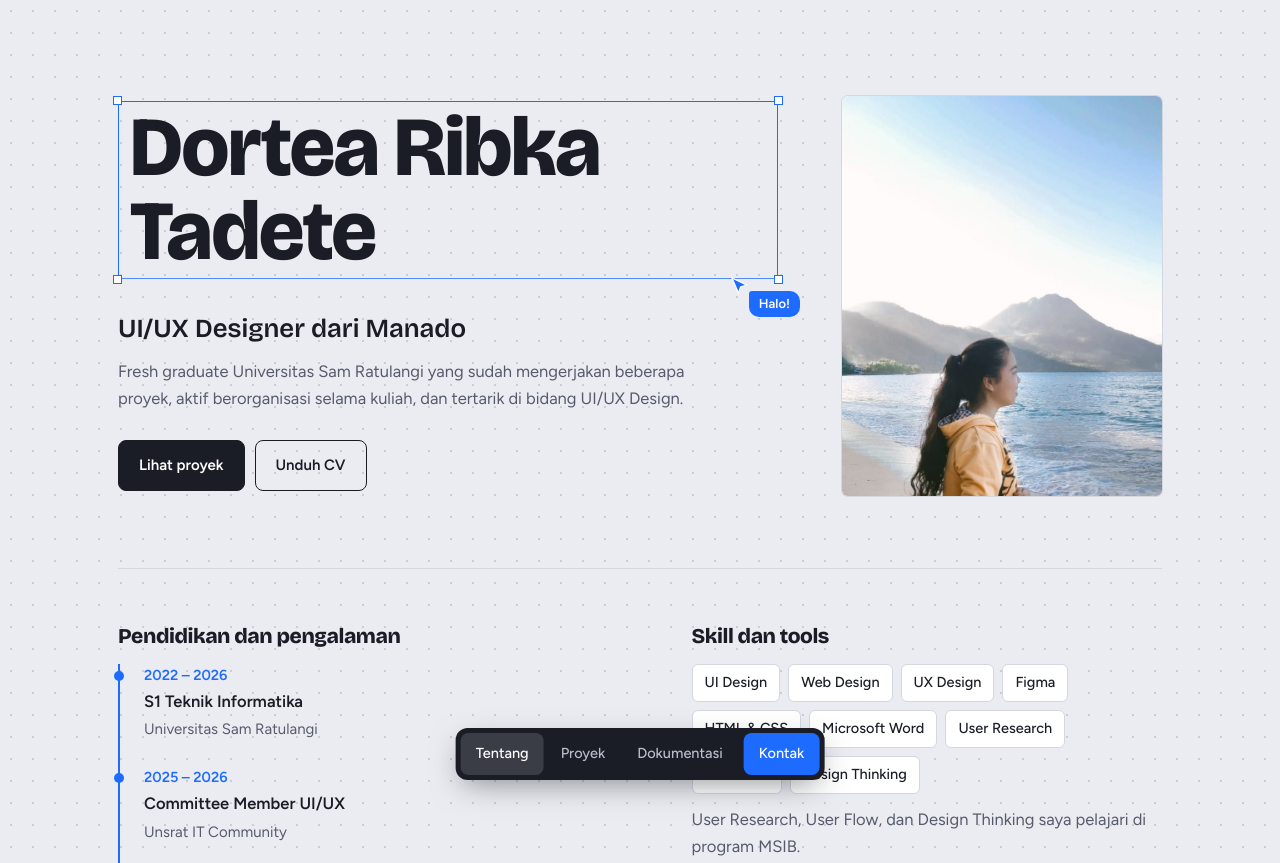
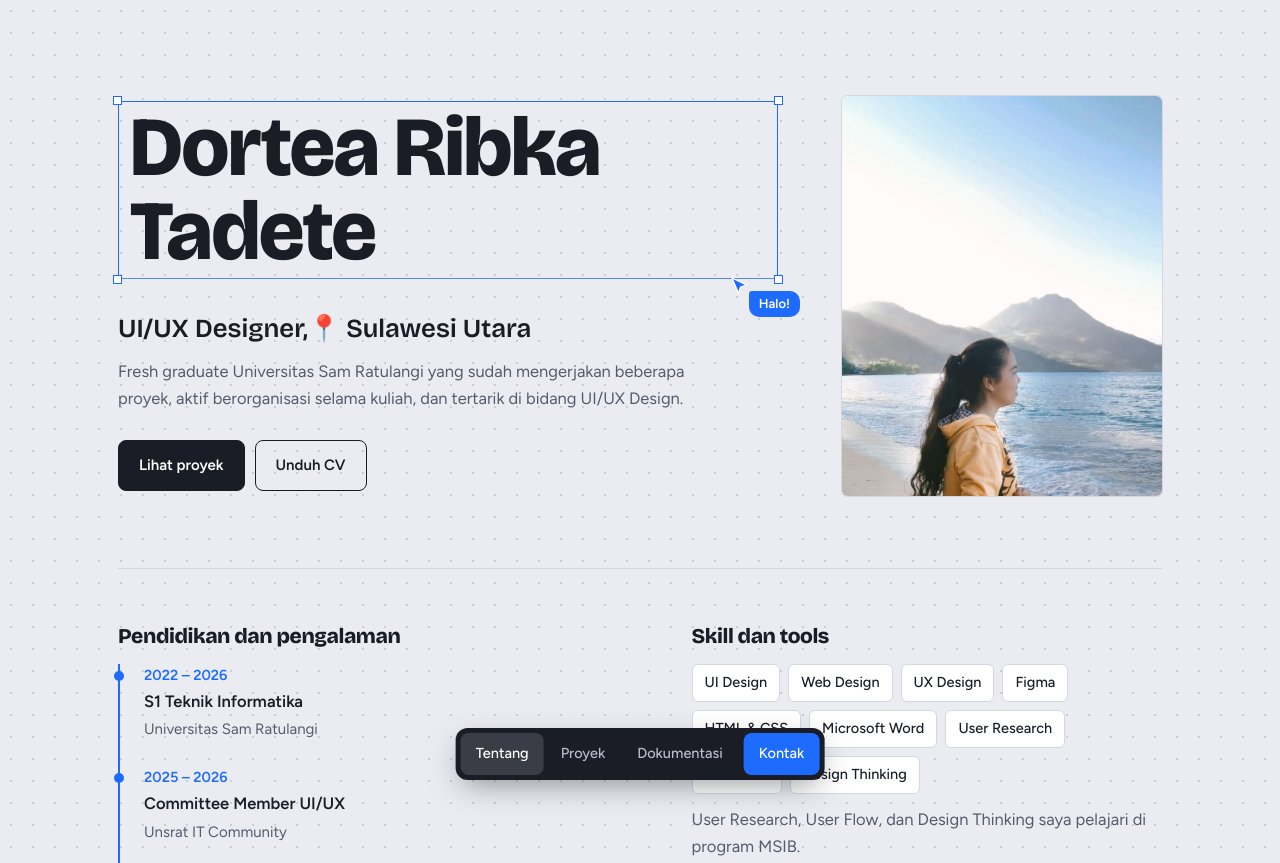
Before and after one commit to dortearibka/portofolio, a plain HTML site: page index.html in a window 1280 px wide. Shown: the top 863 px of the page. Drawn offline with nearby package versions, Linux system fonts and the light colour scheme.

Commit message:
update hero section

```diff
--- a/index.html
+++ b/index.html
@@ -36,7 +36,7 @@
                 >
               </span>
             </h1>
-            <p class="role">UI/UX Designer dari Manado</p>
+            <p class="role">UI/UX Designer,📍 Sulawesi Utara</p>
             <p class="lead">Fresh graduate Universitas Sam Ratulangi yang sudah mengerjakan beberapa proyek, aktif berorganisasi selama kuliah, dan tertarik di bidang UI/UX Design.</p>
             <div class="acts">
               <a class="btn solid" href="#proyek">Lihat proyek</a>
```
